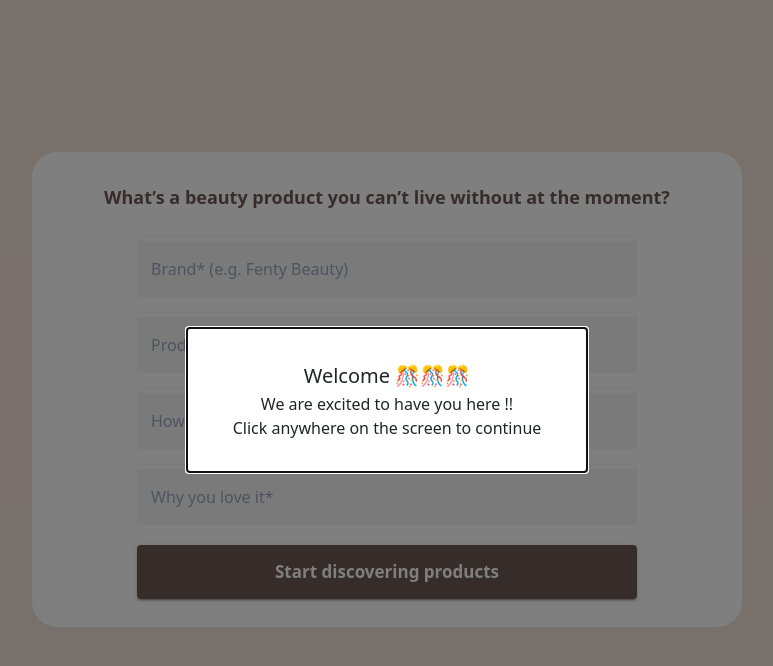
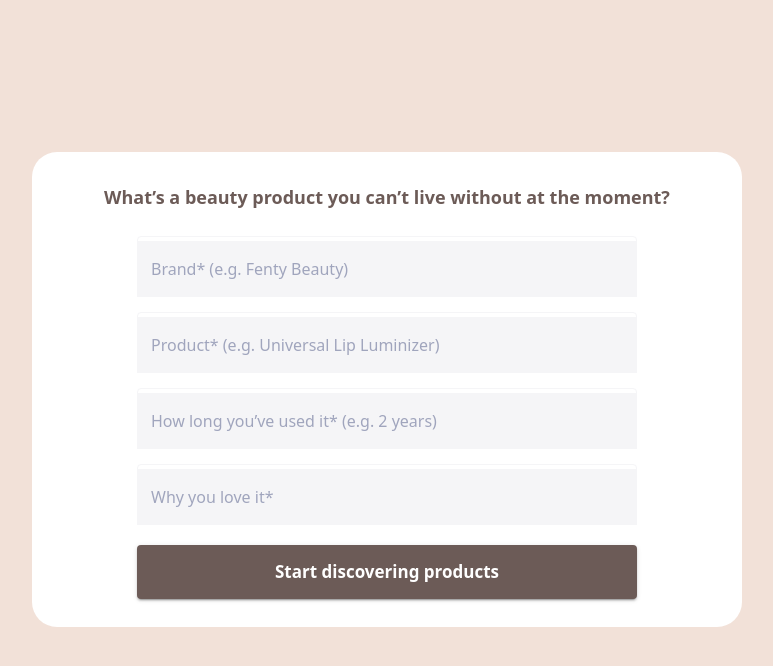
Before and after one commit to itsrekko/Rekko, a React (Create React App) app in the folder client/: page /welcome in a window 1280 px wide. Shown: the top 666 px of the page, without its empty margins (253-1026 px from the left). Built offline with nearby package versions, Linux system fonts and the light colour scheme.

Commit message:
updated frontend to navigate properly and completely get rid of the modals

```diff
--- a/client/src/components/CustomLoginForm.js
+++ b/client/src/components/CustomLoginForm.js
@@ -33,6 +33,7 @@ const CustomLoginForm = (props) => {
                     userId: res.data['data']['_id'],
                     existingUser: true
                 })
+                navigate(`/home/${state.userName}`);
             }
             else{
                 setState({
@@ -40,8 +41,8 @@ const CustomLoginForm = (props) => {
                     userId: res.data['data']['_id'],
                     existingUser: false
                 })
+                navigate('/welcome');
             }
-            navigate('/welcome');
         });
     }
 
--- a/client/src/pages/WelcomeUser.js
+++ b/client/src/pages/WelcomeUser.js
@@ -1,12 +1,6 @@
 import React, {useState} from "react";
 import PropTypes from 'prop-types';
-import Home from '../pages/Home';
-import Box from '@material-ui/core/Box';
-import Modal from '@material-ui/core/Modal';
-import Typography from '@material-ui/core/Typography';
 import AddProductForm from "../components/AddProductForm";
-import Button from '@material-ui/core/Button';
-import {Dialog, DialogTitle, DialogContent, DialogActions, DialogContentText} from "@material-ui/core";
 import { useNavigate } from 'react-router-dom';
 
 import {useGlobalState} from '../context/GlobalState';
@@ -25,73 +19,20 @@ const style = {
 };
 
 const WelcomeUser = (props) => {
+    const [globalState, setGlobalState] = useGlobalState();
     const [state, setState] = useState({
         openModal: props.existingUser ? false : true,
         openDialog: props.existingUser ? true : false
     })
 
-    const [globalState, setGlobalState] = useGlobalState()
     const navigate = useNavigate();
 
     const changeToHomeScreen = (event) => {
         navigate(`/home/${globalState.userName}`);
     }
 
-    const handleModalClose = (event) => {
-        setState(state => ({
-            ...state,
-            openModal: false
-        }))
-    }
-
-    const handleDialogClose = (event) => {
-        setState(state => ({
-            ...state,
-            openDialog: false
-        }))
-    }
-
     return(
         <div>
-            <Dialog
-                open={state.openDialog}
-                onClose={() => {handleDialogClose}}
-                aria-labelledby="alert-dialog-title"
-                aria-describedby="alert-dialog-description"
-            >
-                <DialogTitle id="alert-dialog-title">
-                {`Welcome back ${globalState.userName} 🎊🎊🎊`}
-                </DialogTitle>
-                <DialogContent>
-                <DialogContentText id="alert-dialog-description">
-                    Would you like to add a review?
-                </DialogContentText>
-                </DialogContent>
-                <DialogActions>
-                <Button onClick={() => {handleDialogClose}}>
-                    <b>Yes</b>
-                </Button>
-                <Button onClick={() => {changeToHomeScreen}} autoFocus>
-                    <b>No</b>
-                </Button>
-                </DialogActions>
-            </Dialog>
-            <Modal
-                open={state.openModal}
-                onClose={handleModalClose}
-                aria-labelledby="modal-modal-title"
-                aria-describedby="modal-modal-description"
-            >
-                <Box sx={style}>
-                    <Typography style={{textAlign: 'center'}} id="modal-modal-title" variant="h6" component="h2">
-                        Welcome {globalState.userName} 🎊🎊🎊
-                    </Typography>
-                    <Typography id="modal-modal-description" sx={{ mt: 2 }}>
-                        We are excited to have you here !! <br/>
-                        Click anywhere on the screen to continue
-                    </Typography>
-                </Box>
-            </Modal>
             <AddProductForm
                 userName={globalState.userName}
                 userId={globalState.userId}
```
